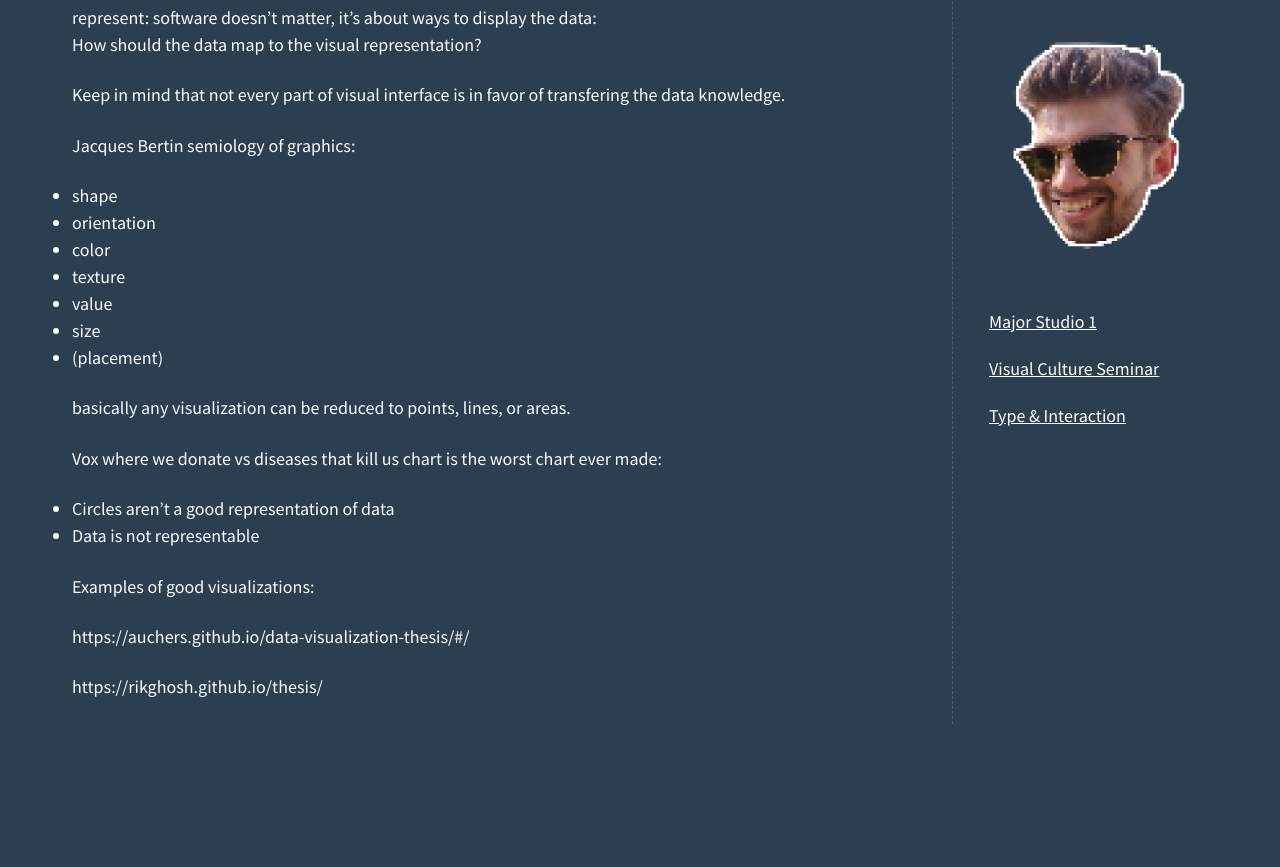
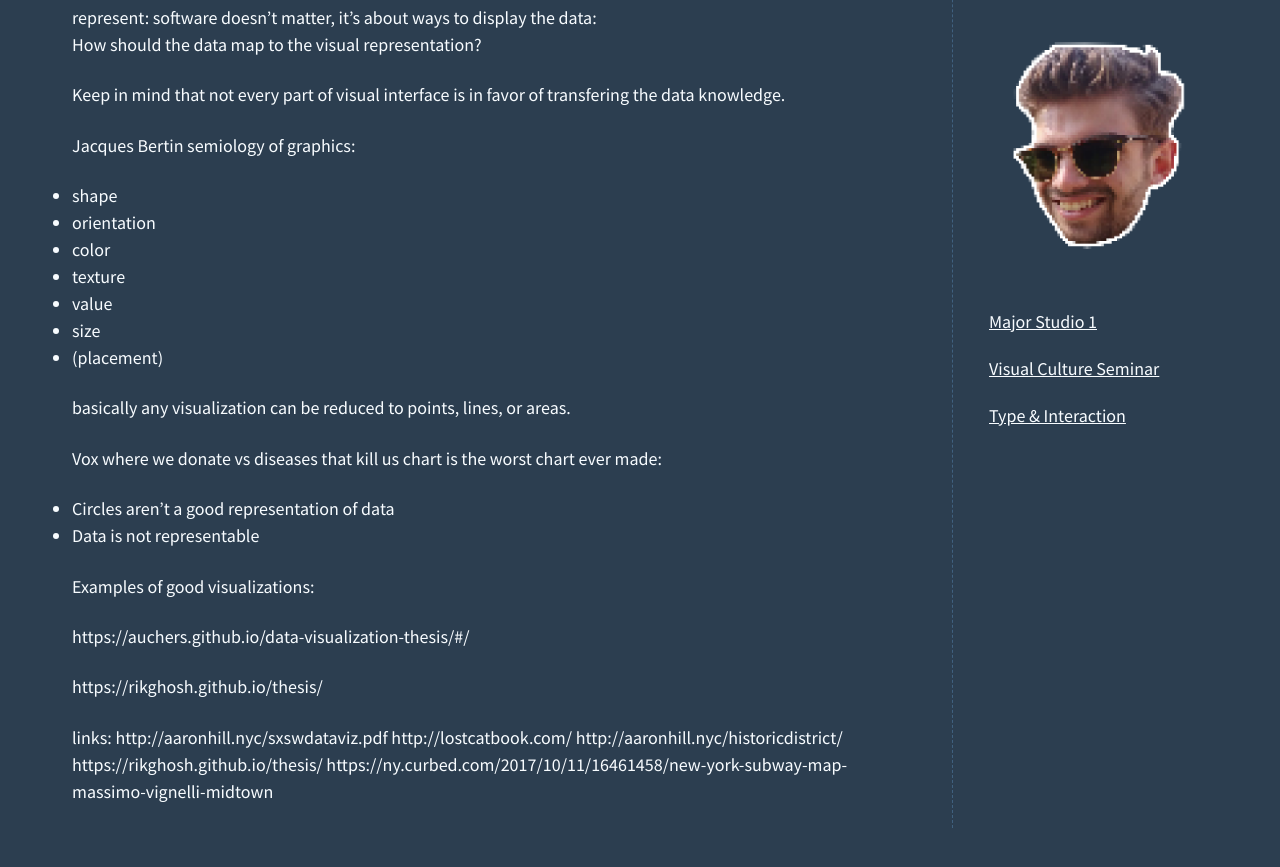
Before and after one commit to rijkvanzanten/rijks.website, a Jekyll site: the page built from _pages/visual-culture-seminar/index.md, in a window 1280 px wide and 900 px high, scrolled down 1694 px. Shown: the top 867 px of the window. Built offline with Jekyll 4.4.1, drawn with Linux system fonts in a browser that asks for light colours; some web fonts are replaced; before the commit the page ends 2490 px from its top, so only the background shows below that; some of the changed lines change nothing that is shown.

Commit message:
Add links

```diff
--- a/_pages/visual-culture-seminar/index.md
+++ b/_pages/visual-culture-seminar/index.md
@@ -92,3 +92,11 @@ Examples of good visualizations:
 https://auchers.github.io/data-visualization-thesis/#/
 
 https://rikghosh.github.io/thesis/
+
+
+links:
+http://aaronhill.nyc/sxswdataviz.pdf
+http://lostcatbook.com/
+http://aaronhill.nyc/historicdistrict/
+https://rikghosh.github.io/thesis/
+https://ny.curbed.com/2017/10/11/16461458/new-york-subway-map-massimo-vignelli-midtown
```
